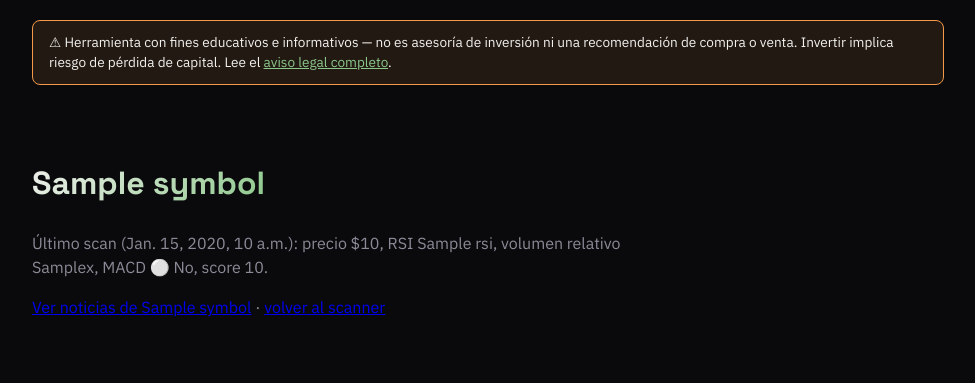
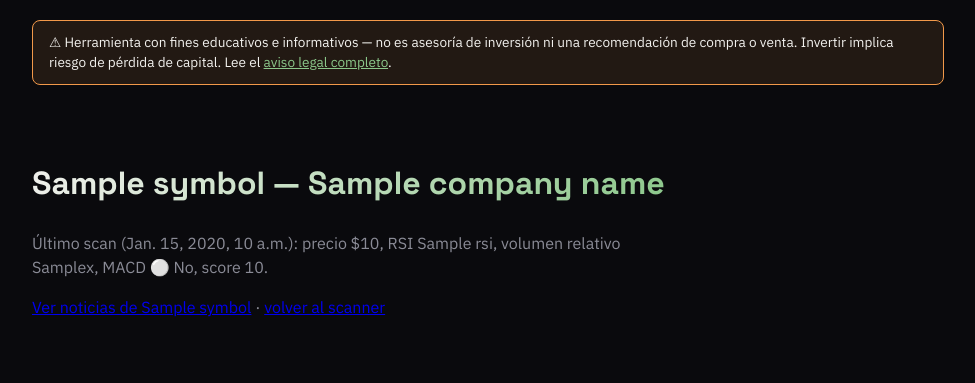
Before and after one commit to DannySP777/DSminds, a Django app: template templates/scanner/ticker_detail.html in a window 1280 px wide. Shown: the part 110-493 px from the top of the page, without its empty margins (152-1127 px from the left). Run offline with Django 5.2, Linux system fonts and the light colour scheme; the template is opened without the code that fills it: most values are stand-ins (such as "Sample title", 1, 10 or a date in 2020); some libraries are stand-ins or nearby versions.

Commit message:
Redirige dsminds.com a www (301), y desduplica las fichas de acciones
dsminds.com (sin www) respondía 200 directo en vez de redirigir a
www.dsminds.com — dos copias completas del sitio en dominios distintos,
con el canonical como única señal de cuál era la real. PREPEND_WWW=True
(solo en producción, DEBUG=False) hace que CommonMiddleware lo resuelva
con un 301 de verdad.

Las 72+ fichas de acciones (/accion/<symbol>/) tenían title/meta/h1
prácticamente idénticos entre sí — solo cambiaba el símbolo dentro de
la misma plantilla. Ahora incluyen el nombre real de la empresa y los
datos del último scan (precio, RSI, score), así que cada una es
genuinamente distinta en vez de la misma plantilla repetida 72 veces.

Co-Authored-By: Claude Sonnet 5 <noreply@anthropic.com>

```diff
--- a/config/translations.py
+++ b/config/translations.py
@@ -187,6 +187,12 @@ T = {
         "ticker_title_suffix": "— gráfica y señales técnicas",
         "ticker_meta_description_prefix": "Gráfica de velas de",
         "ticker_meta_description_suffix": "con RSI, volumen y ruptura de rango, con periodos desde 1 minuto hasta mensual.",
+        # Título/meta por ticker (72+ páginas casi idénticas era el hallazgo
+        # real de la auditoría): con nombre de empresa y datos del último
+        # scan, cada ficha deja de ser solo la plantilla + símbolo.
+        "ticker_page_title": "{symbol} ({company}) — gráfica y señales técnicas",
+        "ticker_page_description_base": "{company} ({symbol}): gráfica de velas con RSI, volumen y ruptura de rango, con periodos desde 1 minuto hasta mensual.",
+        "ticker_page_description_data": " Último scan: precio ${price}, RSI {rsi}, score {score}/100.",
         "ticker_last_scan": "Último scan",
         "ticker_price_word": "precio",
         "ticker_rel_vol_word": "volumen relativo",
@@ -628,6 +634,9 @@ T = {
         "ticker_title_suffix": "— chart and technical signals",
         "ticker_meta_description_prefix": "Candlestick chart for",
         "ticker_meta_description_suffix": "with RSI, volume, and range breakout, with periods from 1 minute to monthly.",
+        "ticker_page_title": "{symbol} ({company}) — chart and technical signals",
+        "ticker_page_description_base": "{company} ({symbol}): candlestick chart with RSI, volume, and range breakout, with periods from 1 minute to monthly.",
+        "ticker_page_description_data": " Latest scan: price ${price}, RSI {rsi}, score {score}/100.",
         "ticker_last_scan": "Last scan",
         "ticker_price_word": "price",
         "ticker_rel_vol_word": "relative volume",
--- a/templates/scanner/ticker_detail.html
+++ b/templates/scanner/ticker_detail.html
@@ -1,7 +1,7 @@
 {% extends "base.html" %}
 
-{% block title %}{{ symbol }} {{ T.ticker_title_suffix }} &mdash; DSMarketLearning{% endblock %}
-{% block meta_description %}{{ T.ticker_meta_description_prefix }} {{ symbol }} {{ T.ticker_meta_description_suffix }}{% endblock %}
+{% block title %}{{ page_title }}{% endblock %}
+{% block meta_description %}{{ page_meta_description }}{% endblock %}
 
 {% block content %}
     <p class="tool-disclaimer">
@@ -9,7 +9,7 @@
     </p>
 
     <section class="hero">
-        <h1>{{ symbol }}</h1>
+        <h1>{{ symbol }}{% if company_name and company_name != symbol %} — {{ company_name }}{% endif %}</h1>
         {% if latest_result %}
             <p>{{ T.ticker_last_scan }} ({{ latest_result.date }}): {{ T.ticker_price_word }} ${{ latest_result.price }}, RSI {{ latest_result.rsi }}, {{ T.ticker_rel_vol_word }} {{ latest_result.relative_volume }}x, MACD {% if latest_result.macd_bullish %}&#128994; {{ T.yes }}{% else %}&#9898; {{ T.no }}{% endif %}, {{ T.ticker_score_word }} {{ latest_result.score }}.</p>
         {% else %}
```
Also changed, not shown: config/settings.py (+9 -0 lines), scanner/views.py (+18 -0 lines).
